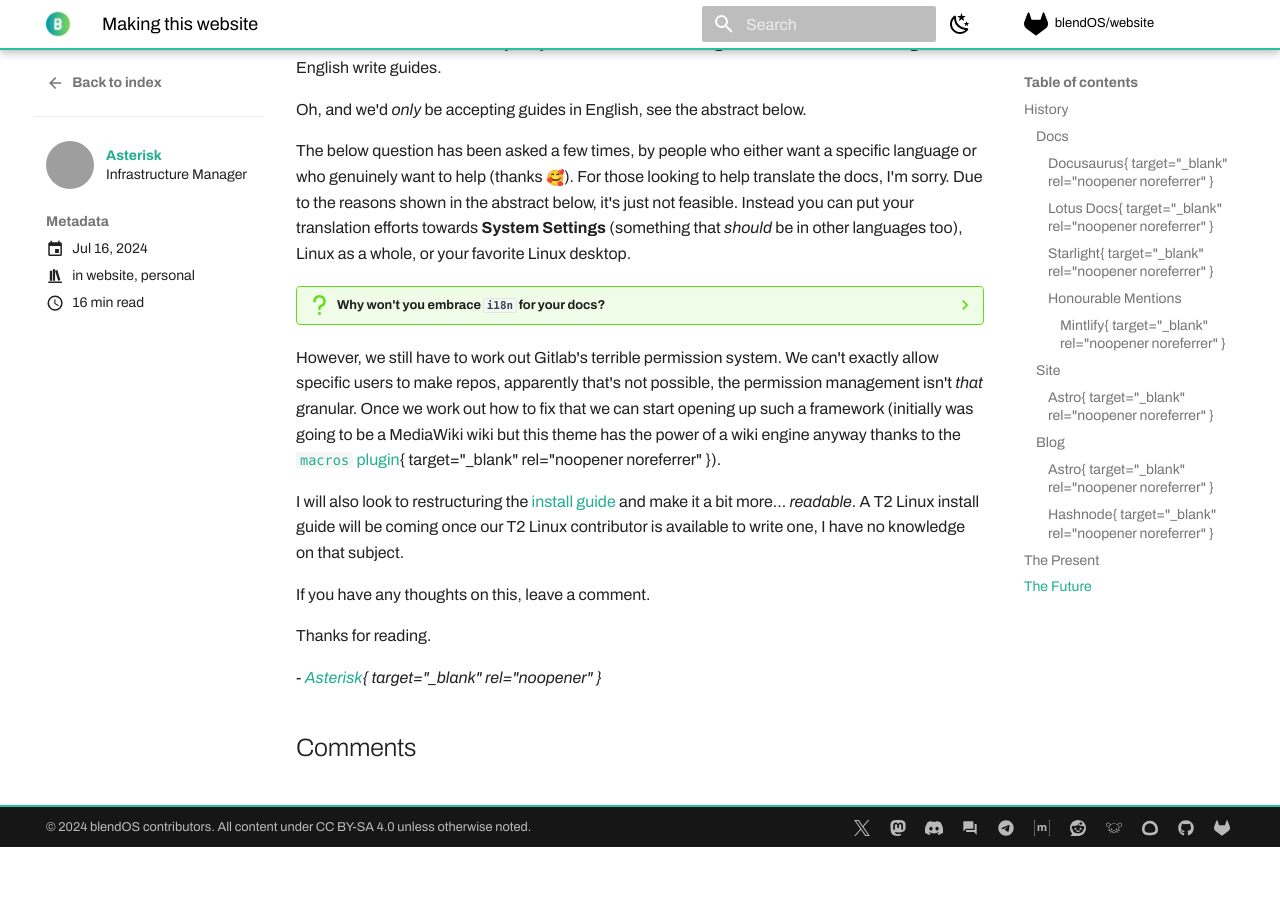
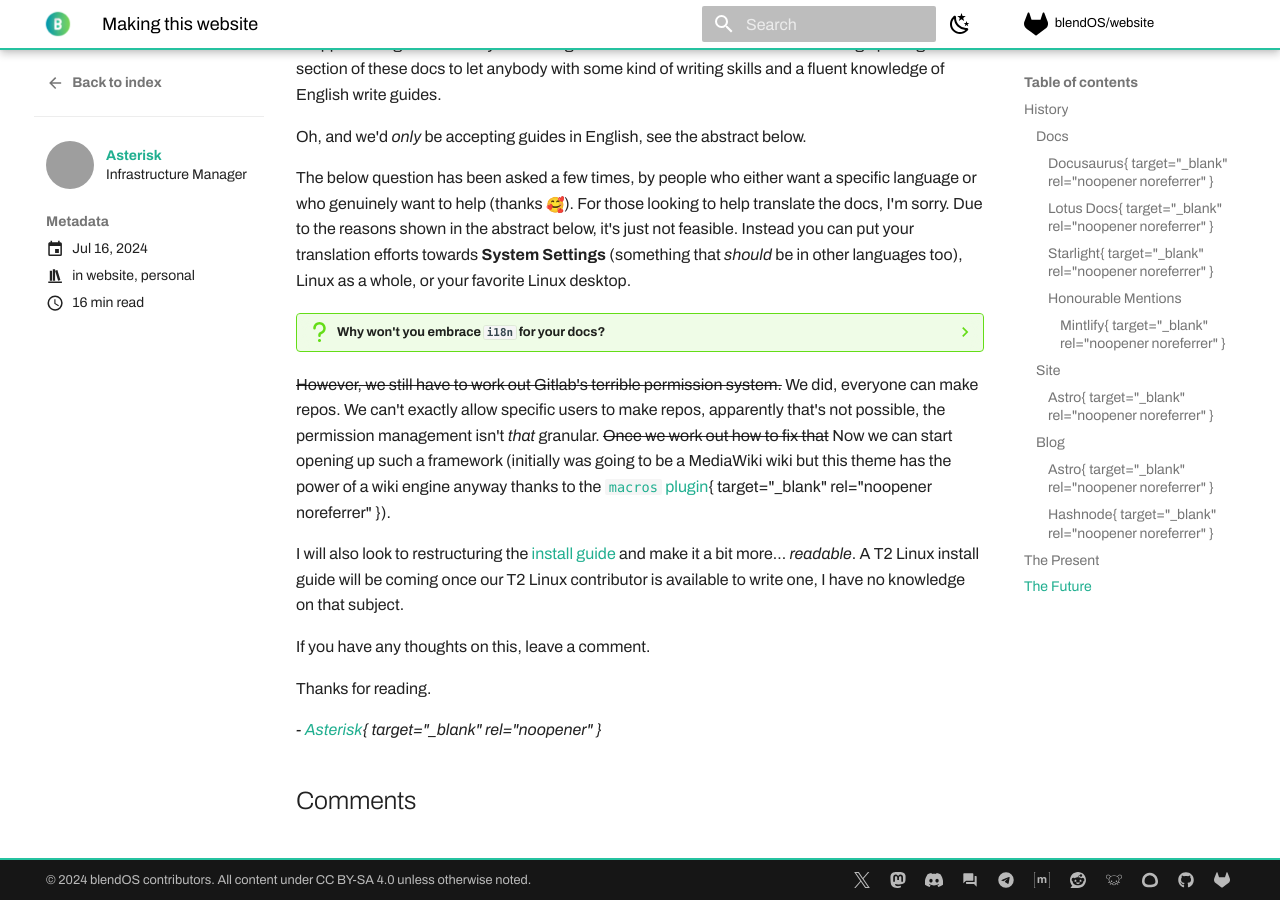
Before and after one commit to blend-os/website, an MkDocs documentation site: the page built from docs/blog/posts/website-creation.md, in a window 1280 px wide and 900 px high, scrolled down 16170 px. Built offline with MkDocs 1.6.1 and Material for MkDocs 9.7.7, drawn with Linux system fonts in a browser that asks for light colours; emoji names are drawn with the system emoji font; some web fonts are replaced; plug-ins that fetch from the network failed and are left out; comment, search, counter and statistics services are not loaded; before the commit the page ends 17017 px from its top, so only the background shows below that; grey boxes are pictures that could not be loaded.

Commit message:
update site creation post

```diff
--- a/docs/blog/posts/website-creation.md
+++ b/docs/blog/posts/website-creation.md
@@ -343,7 +344,7 @@
 The below question has been asked a few times, by people who either want a specific language or who genuinely want to help (thanks :smiling_face_with_3_hearts:). For those looking to help translate the docs, I'm sorry. Due to the reasons shown in the abstract below, it's just not feasible. Instead you can put your translation efforts towards **System Settings** (something that *should* be in other languages too), Linux as a whole, or your favorite Linux desktop.
 
 ??? question follow "Why won't you embrace `i18n` for your docs?"
-    Firstly, Google Translate's web translator works very well and updates automatically, as humans are naturally slower and must manually update translations. This works in any case where you *need* a translation.
+    Firstly, ~~Google Translate's web translator works very well~~ No it does not. It also updates automatically, as humans are naturally slower and must manually update translations. This works in any case where you *need* a translation.
 
     Also, English is like Latin for tech docs, the main language everything is written in. [`system.yaml`](../../reference/configs/system.md) is written using English words! There are also a lot of different languages and dialects of those languages spoken around the world, it's an insurmountable wall for all but the largest of corporations or communities.
 
@@ -412,7 +413,7 @@
     > As even huge corporations known for being user-friendly and also paired with insane budgets fail to do this all the time, I don’t think that it is actually a feasible task.
 
     *\- Valetudo [[Source](https://valetudo.cloud/pages/general/why-not-valetudo.html){ target="_blank" rel="noopener noreferrer" }] with minor formatting changes*
-However, we still have to work out Gitlab's terrible permission system. We can't exactly allow specific users to make repos, apparently that's not possible, the permission management isn't *that* granular. Once we work out how to fix that we can start opening up such a framework (initially was going to be a MediaWiki wiki but this theme has the power of a wiki engine anyway thanks to the [`macros` plugin](https://mkdocs-macros-plugin.readthedocs.io/en/stable/){ target="_blank" rel="noopener noreferrer" }).
+~~However, we still have to work out Gitlab's terrible permission system.~~ We did, everyone can make repos. We can't exactly allow specific users to make repos, apparently that's not possible, the permission management isn't *that* granular. ~~Once we work out how to fix that~~ Now we can start opening up such a framework (initially was going to be a MediaWiki wiki but this theme has the power of a wiki engine anyway thanks to the [`macros` plugin](https://mkdocs-macros-plugin.readthedocs.io/en/stable/){ target="_blank" rel="noopener noreferrer" }).
 
 I will also look to restructuring the [install guide](../../install/normal-pc.md) and make it a bit more... *readable*. A T2 Linux install guide will be coming once our T2 Linux contributor is available to write one, I have no knowledge on that subject.
 
```
Also changed, not shown: other parts of docs/blog/posts/website-creation.md (+1 -0 lines).
